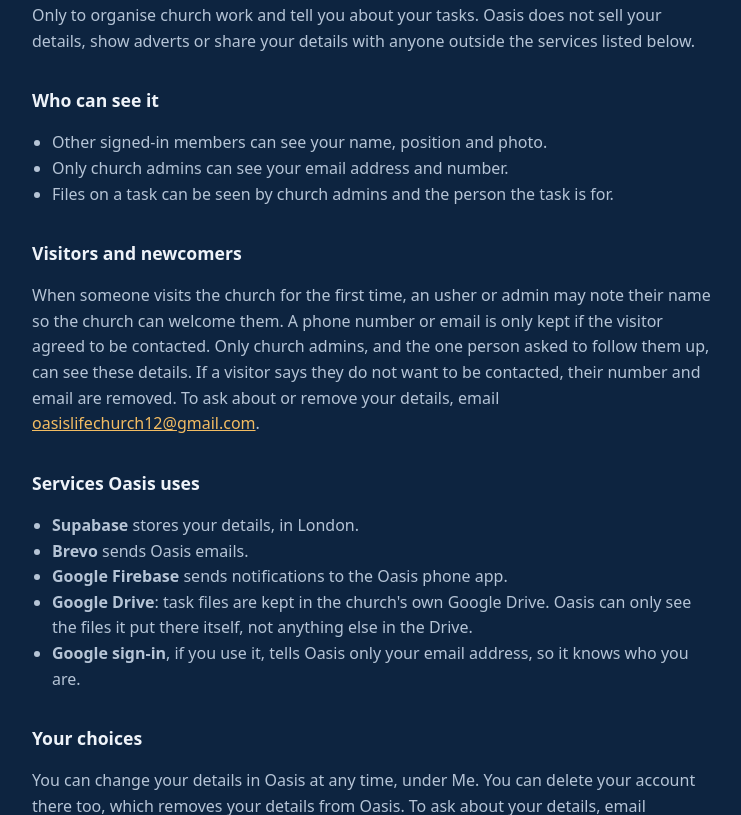
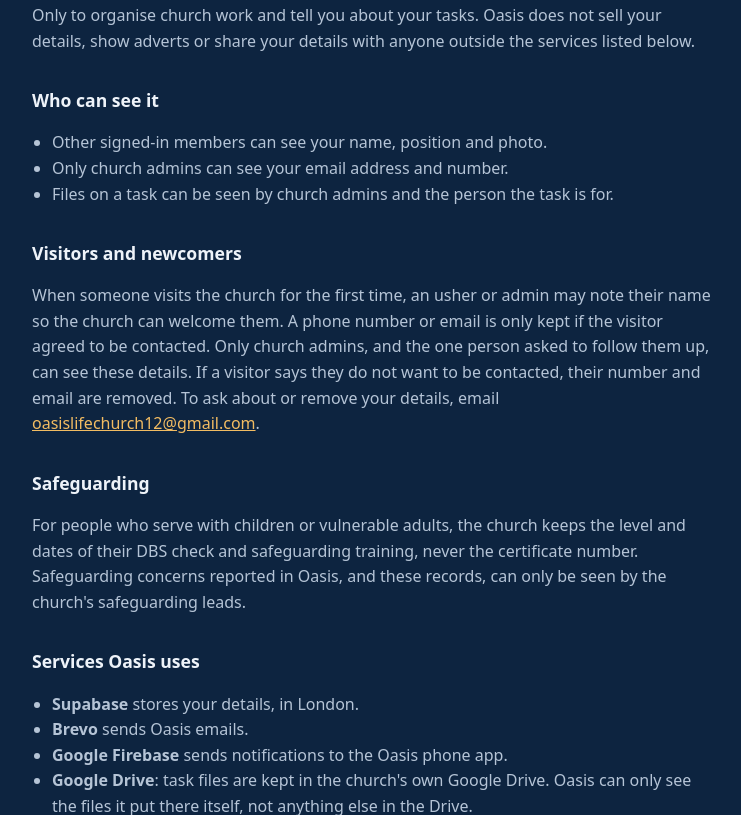
Before and after one commit to oasislifechurch12-del/oasis, a plain HTML site: page privacy.html in a window 1280 px wide. Shown: the part 410-1225 px from the top of the page, without its empty margins (268-1009 px from the left). Drawn offline with Linux system fonts and the light colour scheme.

Commit message:
Privacy page: safeguarding
Co-Authored-By: Claude Opus 5.5 <noreply@anthropic.com>

```diff
--- a/privacy.html
+++ b/privacy.html
@@ -41,6 +41,9 @@
   <h2>Visitors and newcomers</h2>
   <p>When someone visits the church for the first time, an usher or admin may note their name so the church can welcome them. A phone number or email is only kept if the visitor agreed to be contacted. Only church admins, and the one person asked to follow them up, can see these details. If a visitor says they do not want to be contacted, their number and email are removed. To ask about or remove your details, email <a href="mailto:oasislifechurch12@gmail.com">oasislifechurch12@gmail.com</a>.</p>
 
+  <h2>Safeguarding</h2>
+  <p>For people who serve with children or vulnerable adults, the church keeps the level and dates of their DBS check and safeguarding training, never the certificate number. Safeguarding concerns reported in Oasis, and these records, can only be seen by the church's safeguarding leads.</p>
+
   <h2>Services Oasis uses</h2>
   <ul>
     <li><b>Supabase</b> stores your details, in London.</li>
```
